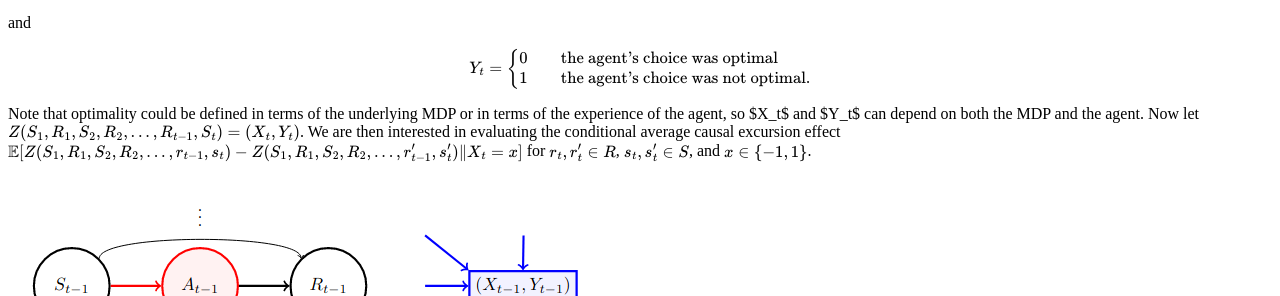
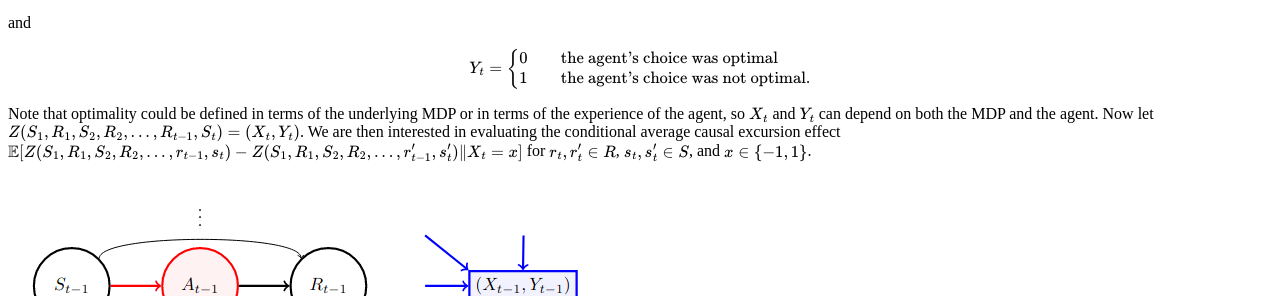
Before and after one commit to HaleyColgate/haleycolgate.github.io, a Jekyll site: the page built from hw2.md, in a window 1280 px wide. Shown: the part 242-538 px from the top of the page. Built offline with Jekyll 4.4.1, drawn with Linux system fonts in a browser that asks for light colours.

Commit message:
fix notation

```diff
--- a/hw2.md
+++ b/hw2.md
@@ -16,7 +16,7 @@
 $$Y_t=\begin{cases} 0 && \text{the agent's choice was optimal}\\
 1 && \text{the agent's choice was not optimal.}\end{cases}$$
 
-Note that optimality could be defined in terms of the underlying MDP or in terms of the experience of the agent, so $X_t$ and $Y_t$ can depend on both the MDP and the agent.  Now let $$Z(S_1,R_1,S_2,R_2,...,R_{t-1},S_t) = (X_t,Y_t)$$.  We are then interested in evaluating the conditional average causal excursion effect $$\mathbb{E}[Z(S_1,R_1,S_2,R_2,...,r_{t-1},s_t) - Z(S_1,R_1,S_2,R_2,...,r'_{t-1},s'_t)\|X_t=x]$$ for $$r_t,r'_t\in R$$, $$s_t,s'_t\in S$$, and $$x\in\{-1,1\}$$.
+Note that optimality could be defined in terms of the underlying MDP or in terms of the experience of the agent, so $$X_t$$ and $$Y_t$$ can depend on both the MDP and the agent.  Now let $$Z(S_1,R_1,S_2,R_2,...,R_{t-1},S_t) = (X_t,Y_t)$$.  We are then interested in evaluating the conditional average causal excursion effect $$\mathbb{E}[Z(S_1,R_1,S_2,R_2,...,r_{t-1},s_t) - Z(S_1,R_1,S_2,R_2,...,r'_{t-1},s'_t)\|X_t=x]$$ for $$r_t,r'_t\in R$$, $$s_t,s'_t\in S$$, and $$x\in\{-1,1\}$$.
 
 ![Directed Acyclic Graph](/assets/images/dag.png)
 
```
